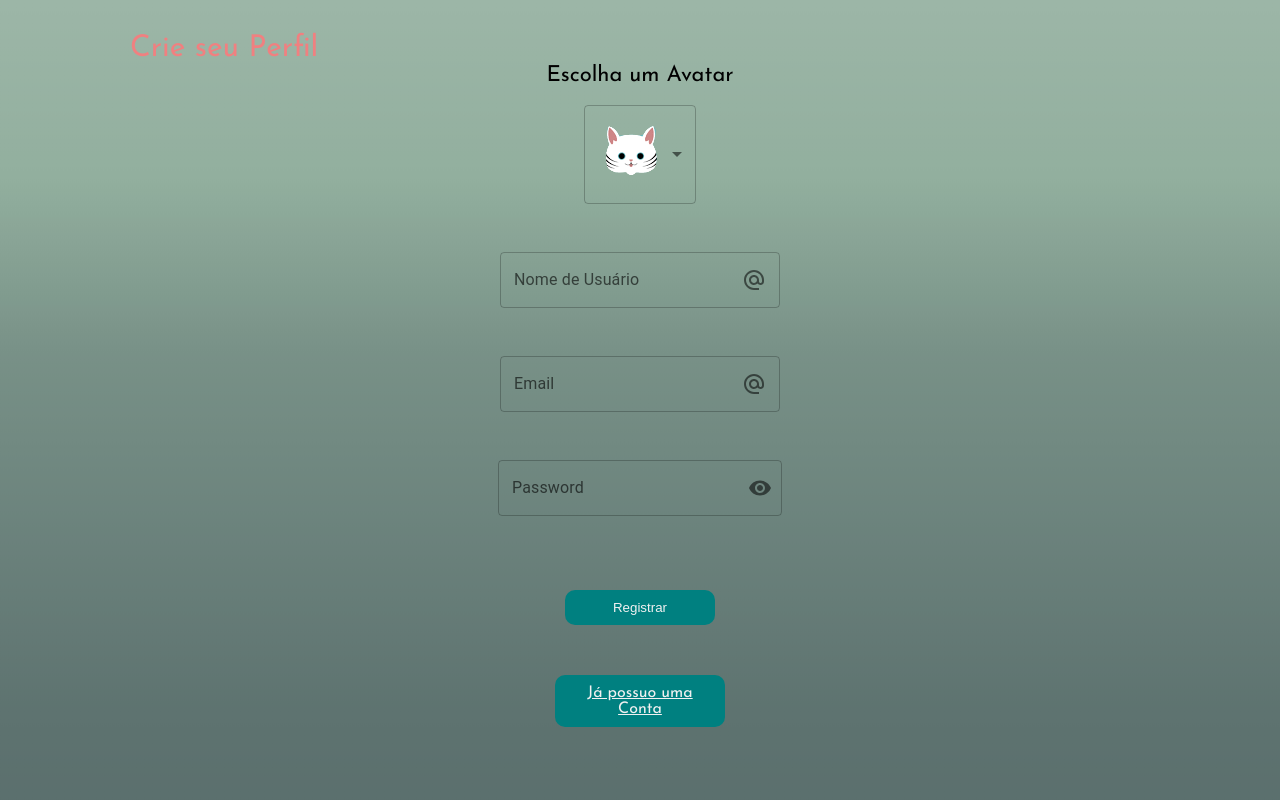
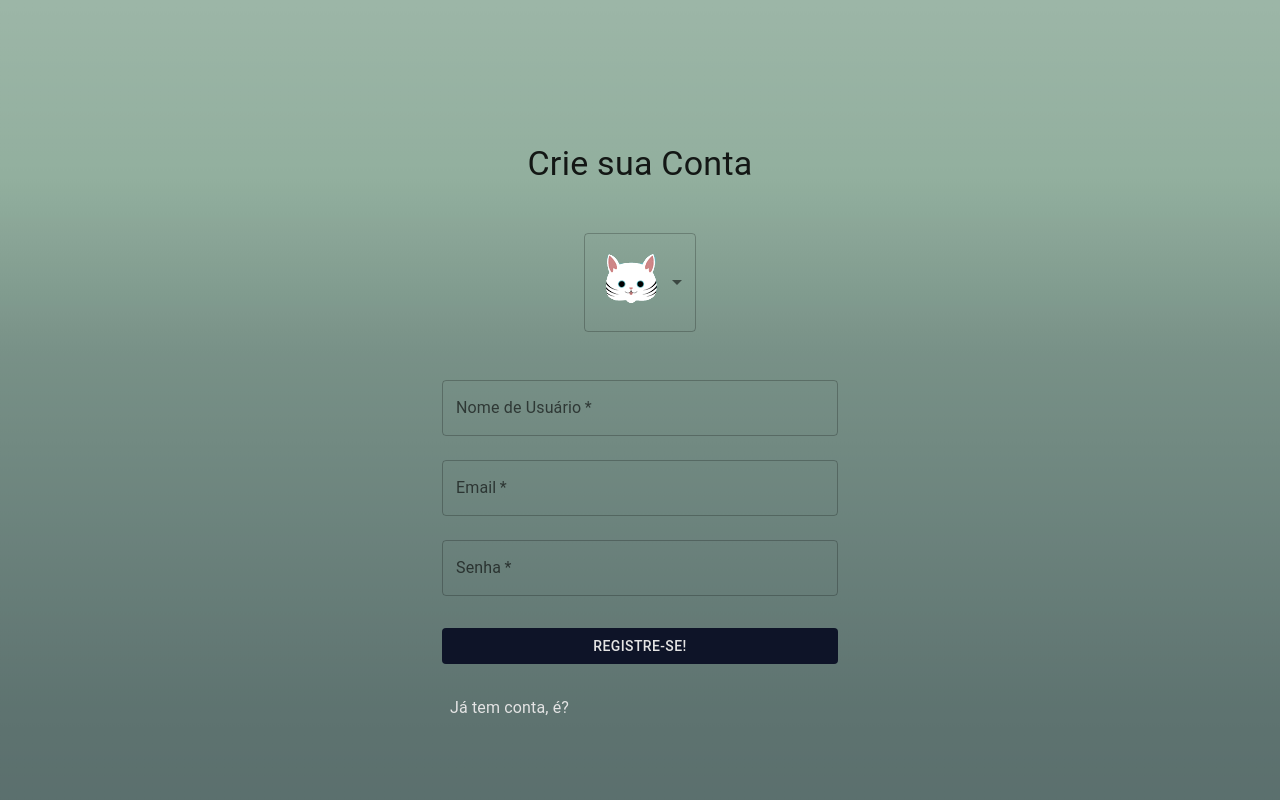
Before and after one commit to cauelugli/cauebooks, a React (Create React App) app in the folder frontend/: page /register in a window 1280 px wide. Shown: the top 800 px of the page. Built offline with nearby package versions, Linux system fonts and the light colour scheme.

Commit message:
user verification and register and login restyling

```diff
--- a/frontend/src/App.js
+++ b/frontend/src/App.js
@@ -12,8 +12,7 @@ import Login from "./pages/login/Login";
 import Register from "./pages/register/Register";
 import About from "./pages/about/About";
 import SinglePost from "./pages/singlePost/SinglePost";
-// import EmailVerification from "./pages/emailVerification/EmailVerification";
-
+import UserVerification from "./pages/userVerification/UserVerification";
 import Header from "./components/header/Header";
 import Footer from "./components/footer/Footer";
 
@@ -26,9 +25,9 @@ function App() {
 
       <Switch>
         <Route exact path="/">{user ? <Home /> : <Login />}</Route>
-        {/* <Route path="/verified"><EmailVerification /></Route> */}
         <Route path="/login"><Login /></Route>
         <Route path="/register"><Register /></Route>
+        <Route path="/user/verify/:userId/:uniqueString" ><UserVerification /></Route>
         <Route path="/settings">{user ? <Settings /> : <Login />}</Route>
         <Route path="/about">{user ? <About /> : <Login />}</Route>
         <Route path="/post/:postId" >{user ? <SinglePost /> : <Login />} </Route>
--- a/frontend/src/pages/login/Login.jsx
+++ b/frontend/src/pages/login/Login.jsx
@@ -7,6 +7,8 @@ import {
   Button,
   Container,
   CssBaseline,
+  Grid,
+  Link,
   TextField,
   Typography,
 } from "@mui/material";
@@ -78,36 +80,24 @@ export default function Login() {
             type="submit"
             fullWidth
             variant="contained"
-            sx={{ mt: 3, mb: 2 }}
+            sx={{ mt: 3, mb: 2, backgroundColor: "#0E1428", color: "#e4e4e4" }}
           >
             Login
           </Button>
         </Box>
       </Box>
-      <Box
-        sx={{
-          display: "flex",
-          alignItems: "flex-around",
-        }}
-      >
-        <Button
-          color="secondary"
-          fullWidth
-          variant="contained"
-          sx={{ m: 2 }}
-        >
-          Esqueceu, né?
-        </Button>
-        <Button
-          color="inherit"
-          fullWidth
-          variant="contained"
-          sx={{ m: 2 }}
-        >
-          <a href="/register">Faz a Conta aí!</a>
-        </Button>
-      </Box>
-
+      <Grid container sx={{mt:2}}>
+        <Grid item xs>
+        <Link fullWidth href="#" underline="none" sx={{ m: 1, color: '#e4e4e4' }}>
+          Esqueceu, foi?
+        </Link>
+        </Grid>
+        <Grid item>
+        <Link fullWidth href="/register" underline="none" sx={{ m: 1, ml:3, color: '#0E1428' }}>
+          Faz a Conta aí!
+        </Link>
+        </Grid>
+      </Grid>
       {error && (
         <span style={{ color: "red", textAlign: "center", marginTop: "5%" }}>
           Algo de errado não está certo!
--- a/frontend/src/pages/register/Register.jsx
+++ b/frontend/src/pages/register/Register.jsx
@@ -1,38 +1,43 @@
-import React, { useState }  from "react";
+import React, { useState } from "react";
 
 import axios from "axios";
 
 import {
-  IconButton,
-  InputAdornment,
-  InputLabel,
-  OutlinedInput,
   MenuItem,
   FormControl,
   Select,
+  CircularProgress,
+  Grid,
+  Link,
+  Typography,
+  Container,
+  CssBaseline,
+  TextField,
+  Button,
+  Modal,
+  Divider,
 } from "@mui/material";
 
-import Visibility from "@mui/icons-material/Visibility";
-import VisibilityOff from "@mui/icons-material/VisibilityOff";
-import AlternateEmailIcon from "@mui/icons-material/AlternateEmail";
+import { Box } from "@mui/system";
 
 export default function Register() {
   const [username, setUsername] = useState("");
   const [avatar, setAvatar] = useState("1");
   const [email, setEmail] = useState("");
   const [password, setPassword] = useState("");
-  const [showPassword, setShowPassword] = useState(false);
 
-  const [success, setSuccess] = useState(false);
+  const [loading, setLoading] = useState(false);
+  const [modal, setModal] = useState(false);
+  const [done, setDone] = useState(false);
+
   const [error, setError] = useState(false);
 
   function handleAvatarChange(e) {
     setAvatar(e.target.value);
   }
 
-  function handleShowPassword() {
-    setShowPassword(!showPassword);
-  }
+  const handleShowModal = () => setModal(true);
+  const handleCloseModal = () => setModal(false);
 
   const handleMouseDownPassword = (event) => {
     event.preventDefault();
@@ -40,30 +45,40 @@ export default function Register() {
 
   const handleSubmit = async (e) => {
     e.preventDefault();
+    setLoading(true);
     setError(false);
     try {
-      const res = await axios.post("/auth/register", {
+      await axios.post("/auth/register", {
         avatar,
         username,
         email,
         password,
       });
-      setSuccess(true);
-      res.data && window.location.replace("/login");
+      setLoading(false);
+      handleShowModal();
+      setDone(true);
     } catch (err) {
+      setLoading(false);
       setError(true);
     }
   };
 
   return (
-    <div className="register">
-      <div className="registerWrapper">
-        <div className="registerTitle">
-          <span className="registerUpdateTitle">Crie seu Perfil</span>
-        </div>
-
-        <form className="registerForm" onSubmit={handleSubmit}>
-          <label>Escolha um Avatar</label>
+    <>
+    {!done &&
+    <Container component="main" maxWidth="xs">
+      <CssBaseline />
+      <Box
+        sx={{
+          marginTop: "30%",
+          display: "flex",
+          flexDirection: "column",
+          alignItems: "center",
+        }}
+      >
+        <Typography sx={{ m: 3 }} component="h3" variant="h4">
+          Crie sua Conta
+        </Typography>
         <FormControl sx={{ m: 3 }}>
           <Select value={avatar} onChange={handleAvatarChange}>
             <MenuItem value={"1"}>
@@ -95,65 +110,102 @@ export default function Register() {
             </MenuItem>
           </Select>
         </FormControl>
-          <FormControl sx={{ m: 3 }} variant="outlined">
-            <InputLabel>Nome de Usuário</InputLabel>
-            <OutlinedInput
-              type={"text"}
+        <Box component="form" onSubmit={handleSubmit} sx={{ mt: 1 }}>
+          <TextField
+            margin="normal"
+            required
+            fullWidth
+            id="Nome de Usuário"
+            label="Nome de Usuário"
             value={username}
             onChange={(e) => setUsername(e.target.value)}
-              label="Nome de Usuário"
-              endAdornment={
-                <InputAdornment position="end" edge="end">
-                  <AlternateEmailIcon />
-                </InputAdornment>
-              }
           />
-          </FormControl>
-          <FormControl sx={{ m: 3 }} variant="outlined">
-            <InputLabel>Email</InputLabel>
-            <OutlinedInput
-              type={"text"}
+          <TextField
+            margin="normal"
+            required
+            fullWidth
+            id="Email"
+            label="Email"
             value={email}
             onChange={(e) => setEmail(e.target.value)}
-              label="Email"
-              endAdornment={
-                <InputAdornment position="end" edge="end">
-                  <AlternateEmailIcon />
-                </InputAdornment>
+          />
+          <TextField
+            margin="normal"
+            required
+            fullWidth
+            label="Senha"
+            type="password"
+            value={password}
+            onChange={(e) => setPassword(e.target.value)}
+            onMouseDown={handleMouseDownPassword}
+          />
+          <Button
+            type="submit"
+            fullWidth
+            disableElevation
+            disableRipple
+            variant="contained"
+            sx={{
+              mt: 3,
+              mb: 2,
+              backgroundColor: "#0E1428",
+              color: "#e4e4e4",
+              "&.MuiButtonBase-root:hover": {
+                bgcolor: "#0E1428",
+              },
+            }}
+          >
+            {loading ? <CircularProgress variant="outlined" /> : "Registre-se!"}
+          </Button>
+        </Box>
+      </Box>
+      <Grid container sx={{ mt: 2 }}>
+        <Grid item>
+          <Link
+            fullWidth
+            href="/login"
+            underline="none"
+            sx={{ m: 1, color: "#e4e4e4" }}
+          >
+            Já tem conta, é?
+          </Link>
+        </Grid>
+      </Grid>
+      {error && (
+        <span style={{ color: "red", textAlign: "center", marginTop: "5%" }}>
+          Algo de errado não está certo!
+        </span>
+      )}
+    </Container>
     }
-            />
-          </FormControl>
-          <FormControl sx={{ m: 3 }} variant="outlined">
-            <InputLabel>Password</InputLabel>
-            <OutlinedInput
-              type={showPassword ? "text" : "password"}
-              value={password}
-              label="Password"
-              onChange={(e) => setPassword(e.target.value)}
-              endAdornment={
-                <InputAdornment position="end">
-                  <IconButton
-                    aria-label="toggle password visibility"
-                    onClick={handleShowPassword}
-                    onMouseDown={handleMouseDownPassword}
-                    edge="end"
+    <Modal
+      open={modal}
+      onClose={handleCloseModal}
+      aria-labelledby="modal-modal-title"
+      aria-describedby="modal-modal-description"
     >
-                    {showPassword ? <VisibilityOff /> : <Visibility />}
-                  </IconButton>
-                </InputAdornment>
-              }
-            />
-          </FormControl>
-
-          <button className="registerSubmit" type="submit">Registrar</button>
-          <a className="loginSubmit" href='/login'>Já possuo uma Conta</a>
-
-          {error && (<span style={{ color: "red", textAlign: "center", marginTop: "20px" }}>Algo de errado não está certo!</span>)}
-          {success && (<span style={{ color: "green", textAlign: "center", marginTop: "20px" }}>Seu perfil foi criado com sucesso!</span>)}
-
-        </form>
-
-      </div>
-    </div>
+      <Box
+        sx={{
+          position: "absolute",
+          top: "50%",
+          left: "50%",
+          transform: "translate(-50%, -50%)",
+          width: 400,
+          bgcolor: "#e4e4e4",
+          border: "2px solid #000",
+          boxShadow: 24,
+          p: 4,
+        }}
+      >
+        <Typography id="modal-modal-title" variant="h5">
+          Sua conta foi criada com sucesso!
+        </Typography>
+        <Divider />
+        <Typography id="modal-modal-description" sx={{ mt: 2 }}>
+          Verifique sua caixa de email para ativar sua conta.
+        </Typography>
+      </Box>
+    </Modal>
+    </>
   );
 }
--- a/frontend/src/pages/settings/Settings.jsx
+++ b/frontend/src/pages/settings/Settings.jsx
@@ -20,9 +20,10 @@ import {
   Divider,
 } from "@mui/material";
 
+import AlternateEmailIcon from "@mui/icons-material/AlternateEmail";
+import PersonIcon from '@mui/icons-material/Person';
 import Visibility from "@mui/icons-material/Visibility";
 import VisibilityOff from "@mui/icons-material/VisibilityOff";
-import AlternateEmailIcon from "@mui/icons-material/AlternateEmail";
 
 import { Context } from "../../context/Context";
 
@@ -30,7 +31,8 @@ export default function Settings() {
   const { user, dispatch } = useContext(Context);
 
   const [avatar, setAvatar] = useState(user.avatar);
-  const [email, setEmail] = useState("");
+  const [username, setUsername] = useState(user.username);
+  const [email, setEmail] = useState(user.email);
   const [password, setPassword] = useState("");
 
   const [showPassword, setShowPassword] = useState(false);
@@ -71,8 +73,9 @@ export default function Settings() {
     const updatedUser = {
       userId: user._id,
       avatar,
+      username,
       email,
-      password,
+      password
     };
     try {
       const res = await axios.put("/users/" + user._id, updatedUser);
@@ -127,6 +130,20 @@ export default function Settings() {
             </Select>
           </FormControl>
           <FormControl sx={{ m: 3 }} variant="outlined">
+            <InputLabel>Nome de Usuário</InputLabel>
+            <OutlinedInput
+              type={"text"}
+              value={username}
+              onChange={(e) => setUsername(e.target.value)}
+              label="Nome de Usuário"
+              endAdornment={
+                <InputAdornment position="end" edge="end">
+                  <PersonIcon />
+                </InputAdornment>
+              }
+            />
+          </FormControl>
+          <FormControl sx={{ m: 3 }} variant="outlined">
             <InputLabel>Email</InputLabel>
             <OutlinedInput
               type={"text"}
@@ -141,11 +158,11 @@ export default function Settings() {
             />
           </FormControl>
           <FormControl sx={{ m: 3 }} variant="outlined">
-            <InputLabel>Password</InputLabel>
+            <InputLabel>Senha</InputLabel>
             <OutlinedInput
               type={showPassword ? "text" : "password"}
               value={password}
-              label="Password"
+              label="Senha"
               onChange={(e) => setPassword(e.target.value)}
               endAdornment={
                 <InputAdornment position="end">
--- /dev/null
+++ b/frontend/src/pages/userVerification/UserVerification.jsx
@@ -0,0 +1,109 @@
+import React, { useState } from "react";
+
+import axios from "axios";
+
+import { Box, Button, CircularProgress, Container, CssBaseline, Divider, Modal, Typography } from "@mui/material";
+
+import Login from '../login/Login';
+
+
+const reqParams = window.location.pathname.replace('/user/verify/','');
+let userId = "";
+
+function setParams() {
+  for (let i = 0; i < 24; i++) {
+    userId += reqParams[i];
+  }
+}
+
+setParams()
+
+export default function UserVerification() {
+  const [loading, setLoading] = useState(false);
+
+  const [error, setError] = useState(false);
+
+  const [modal, setModal] = useState(false);
+  const [done, setDone] = useState(false);
+
+  const handleShowModal = () => setModal(true);
+  const handleCloseModal = () => setModal(false);
+
+  const handleSubmit = () => {
+    setError(false);
+    setLoading(true);
+    try {
+      axios.put(`/users/${userId}`, { verified: true });
+      handleShowModal();
+      setLoading(false);
+      setDone(true);
+    } catch (err) {
+      setLoading(false);
+      setError(true);
+    }
+  };
+
+  return (
+    <>
+    {!done &&
+    <Container component="main" maxWidth="xs">
+      <CssBaseline />
+      <Typography sx={{ mt: "30%" }} variant="h5">
+        Clique no botão para finalizar!
+      </Typography>
+      <form className="registerForm" onSubmit={handleSubmit}>
+        <Button
+            type="submit"
+            fullWidth
+            disableElevation
+            disableRipple
+            variant="contained"
+            sx={{
+              mt: 3,
+              mb: 2,
+              backgroundColor: "#0E1428",
+              color: "#e4e4e4",
+              "&.MuiButtonBase-root:hover": {
+                bgcolor: "#0E1428",
+              },
+            }}
+          >
+          {loading ? <CircularProgress /> : "VALIDAR"}
+          </Button>
+        {error && (<span style={{ color: "red", textAlign: "center", marginTop: "20px" }}>Algo de errado não está certo!</span>)}
+      </form>
+    </Container>
+    }
+    {done && <Login />}
+    <Modal
+      open={modal}
+      onClose={handleCloseModal}
+      aria-labelledby="modal-modal-title"
+      aria-describedby="modal-modal-description"
+    >
+      <Box
+        sx={{
+          position: "absolute",
+          top: "50%",
+          left: "50%",
+          transform: "translate(-50%, -50%)",
+          width: 600,
+          bgcolor: "#e4e4e4",
+          border: "2px solid #000",
+          boxShadow: 24,
+          p: 4,
+        }}
+      >
+        <Typography id="modal-modal-title" variant="h5">
+          Boa, mano!
+        </Typography>
+        <Divider />
+        <Typography id="modal-modal-description" sx={{ mt: 2 }}>
+        {error ? (<span style={{ color: "red", textAlign: "center", marginTop: "20px" }}>Algo de errado não está certo!</span>) : 'Agora é só fazer login, e ser feliz.'}
+
+        </Typography>
+      </Box>
+    </Modal>
+    </>
+  );
+}
```
Also changed, not shown: frontend/src/pages/emailVerification/EmailVerification.jsx (deleted, +0 -12 lines), 2 other files (tests, documents, lock files or other folders). Lines whose indentation alone changed are shown as unchanged.
